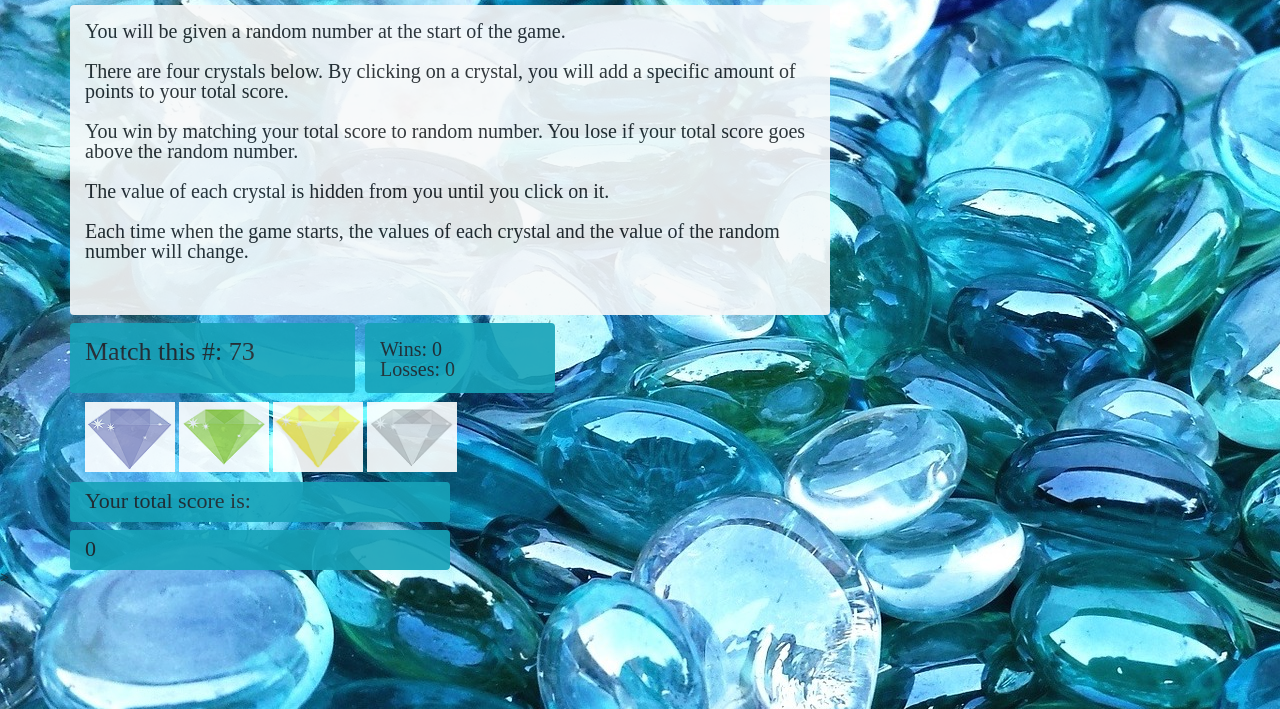
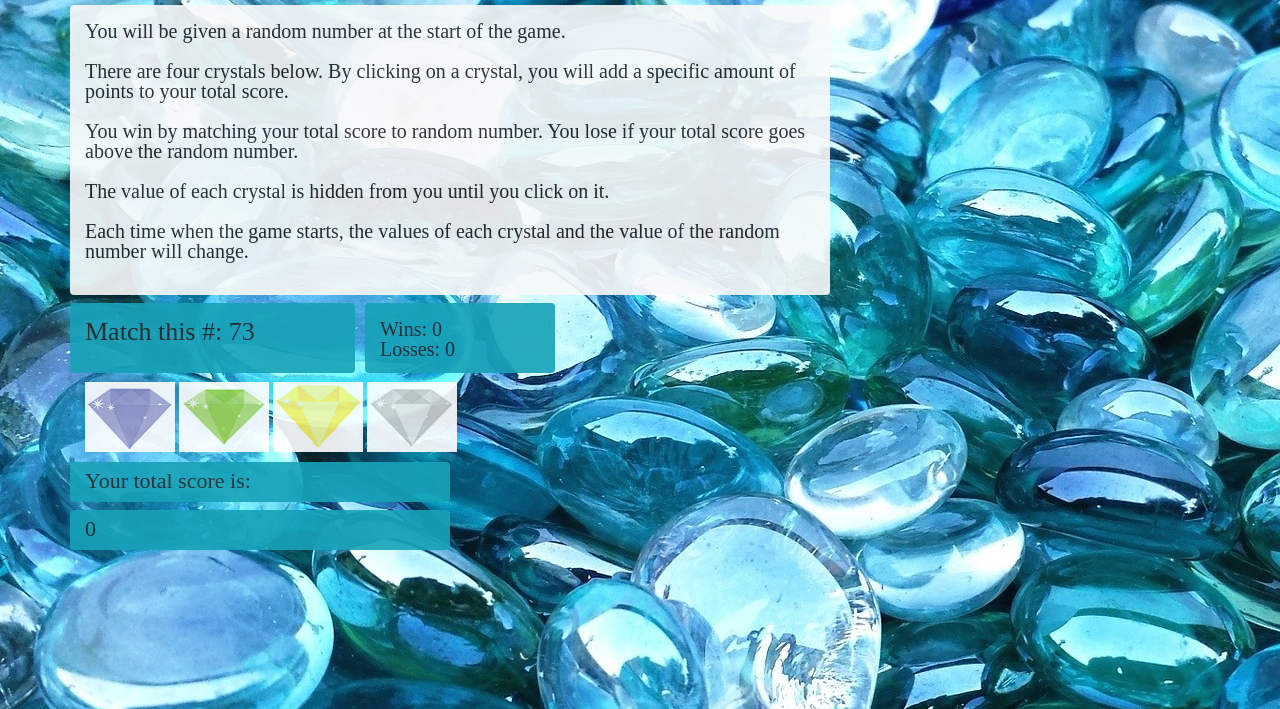
Before and after one commit to JefferyCarmichael/unit-4-game, a plain HTML site: page index.html in a window 1280 px wide. Shown: the part 91-800 px from the top of the page. Drawn offline with nearby package versions, Linux system fonts and the light colour scheme.

Commit message:
Homework 4

```diff
--- a/index.html
+++ b/index.html
@@ -31,7 +31,7 @@
         </div>
 <!--Rules for the Game-->
         <div class="row" id="rules">
-            <div class="col-sm-8 rounded  bg-light pt-3" style="height: 310px;">
+            <div class="col-sm-8 rounded  bg-light pt-3" style="height: 290px;">
                 <section>
                     <p>You will be given a random number at the start of the game.</p>
                     <br/>
```
